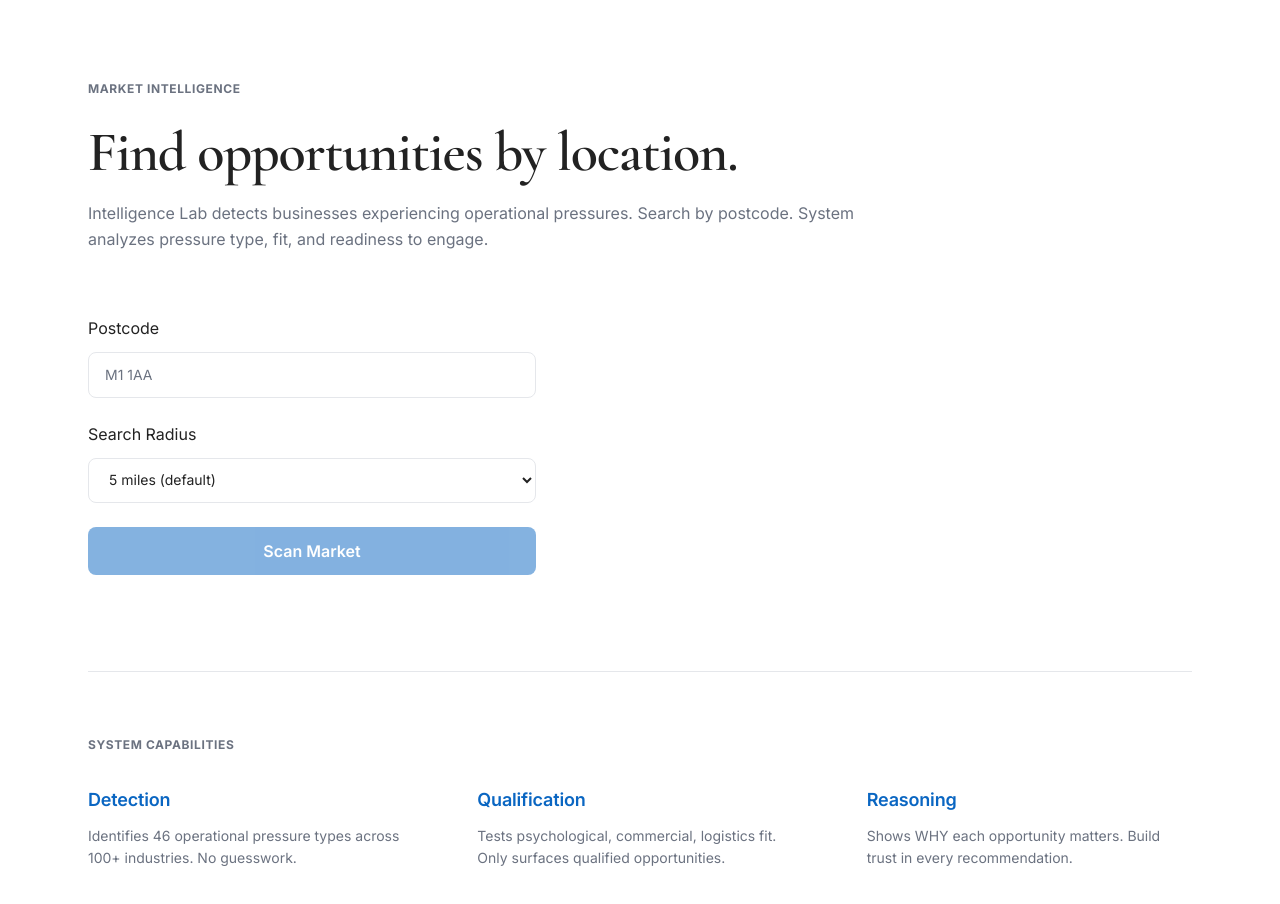
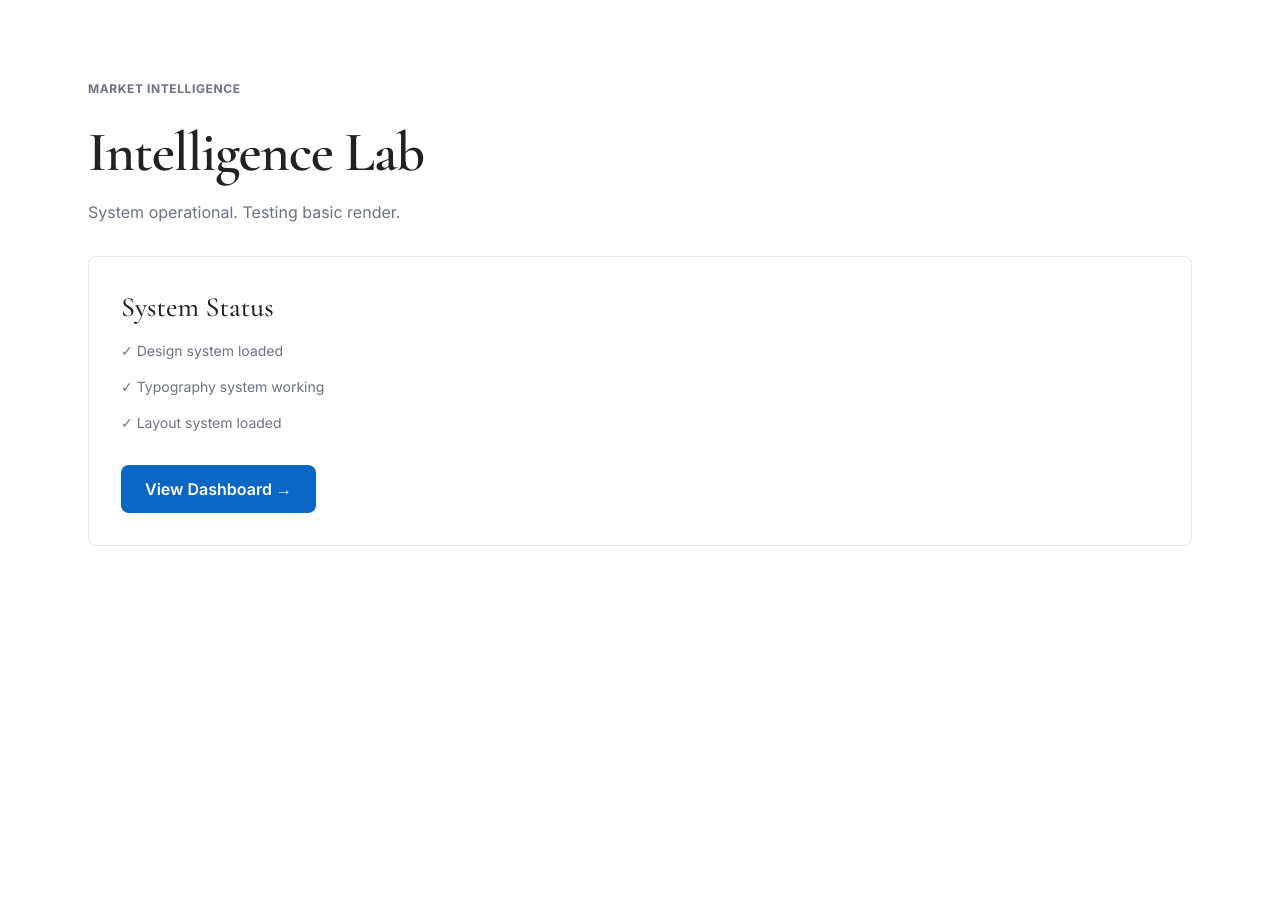
Before and after one commit to whoisjimilitan/intelligence-lab, a Next.js app: page / in a window 1280 px wide. Shown: the top 904 px of the page. After the commit the page ends 800 px from the top, so only its background shows below. Built offline with nearby package versions, Linux system fonts and the light colour scheme.

Commit message:
fix: Simplify homepage to debug 404 error

```diff
--- a/src/app/page.tsx
+++ b/src/app/page.tsx
@@ -1,204 +1,30 @@
 "use client";
 
-import { useState } from "react";
-import { useRouter } from "next/navigation";
-import PostcodeSearch from "@/components/PostcodeSearch";
-import OpportunityCard from "@/components/OpportunityCard";
-import { OpportunityDetail as OpportunityDetailType } from "@/modules/types";
-import { orchestrateMarketAnalysis } from "@/lib/opportunityOrchestrator";
-
 export default function HomePage() {
-  const router = useRouter();
-  const [isLoading, setIsLoading] = useState(false);
-  const [opportunities, setOpportunities] = useState<OpportunityDetailType[]>(
-    []
-  );
-  const [searchPerformed, setSearchPerformed] = useState(false);
-  const [lastPostcode, setLastPostcode] = useState("");
-
-  const handleSearch = async (postcode: string, radius: number) => {
-    setIsLoading(true);
-    setLastPostcode(postcode);
-    try {
-      const results = await orchestrateMarketAnalysis({
-        postcode,
-        radius,
-      });
-      setOpportunities(results);
-      setSearchPerformed(true);
-    } catch (error) {
-      console.error("Error scanning market:", error);
-    } finally {
-      setIsLoading(false);
-    }
-  };
-
-  const actNow = opportunities.filter((o) => o.decision.decision === "ACT");
-  const watch = opportunities.filter((o) => o.decision.decision === "WATCH");
-
   return (
     <div className="min-h-screen bg-white">
       <div className="container-max section-spacing">
-        {/* OPERATOR'S PRIMARY QUESTION */}
-        {!searchPerformed ? (
-          <>
-            {/* Scan Market Interface */}
-            <div className="mb-24">
-              <h5 className="mb-6">Market Intelligence</h5>
-              <h1 className="mb-4">Find opportunities by location.</h1>
-              <p className="text-base text-muted mb-16 max-w-3xl leading-relaxed">
-                Intelligence Lab detects businesses experiencing operational
-                pressures. Search by postcode. System analyzes pressure type,
-                fit, and readiness to engage.
-              </p>
+        <h5 className="mb-6">Market Intelligence</h5>
+        <h1 className="mb-4">Intelligence Lab</h1>
+        <p className="text-base text-muted mb-8">
+          System operational. Testing basic render.
+        </p>
 
-              {/* Search Component */}
-              <div className="mb-24">
-                <PostcodeSearch onSearch={handleSearch} isLoading={isLoading} />
-              </div>
-
-              {/* Value Prop: What This System Does */}
-              <div className="border-t border-subtle pt-16">
-                <h5 className="mb-8">System Capabilities</h5>
-                <div className="grid grid-cols-1 md:grid-cols-3 gap-16">
-                  <div>
-                    <h4 className="text-brand mb-3">Detection</h4>
-                    <p className="text-sm text-muted leading-relaxed">
-                      Identifies 46 operational pressure types across 100+
-                      industries. No guesswork.
-                    </p>
-                  </div>
-                  <div>
-                    <h4 className="text-brand mb-3">Qualification</h4>
-                    <p className="text-sm text-muted leading-relaxed">
-                      Tests psychological, commercial, logistics fit. Only
-                      surfaces qualified opportunities.
-                    </p>
-                  </div>
-                  <div>
-                    <h4 className="text-brand mb-3">Reasoning</h4>
-                    <p className="text-sm text-muted leading-relaxed">
-                      Shows WHY each opportunity matters. Build trust in every
-                      recommendation.
-                    </p>
-                  </div>
-                </div>
-              </div>
-            </div>
-          </>
-        ) : (
-          <>
-            {/* SCAN COMPLETE: Show Results */}
-
-            {/* State: What was found? */}
-            <div className="mb-20 pb-16 border-b border-subtle">
-              <h5 className="mb-6">Results for {lastPostcode}</h5>
-              <p className="text-base text-muted mb-12">
-                Found {opportunities.length}{" "}
-                {opportunities.length === 1 ? "opportunity" : "opportunities"}.{" "}
-                {actNow.length} ready to contact now.
-              </p>
-
-              {/* Quick Metrics */}
-              <div className="grid grid-cols-2 md:grid-cols-4 gap-12">
-                <div>
-                  <p className="text-metric">{opportunities.length}</p>
-                  <p className="text-label mt-4">Total</p>
-                </div>
-                <div>
-                  <p
-                    className="text-metric"
-                    style={{ color: "var(--color-brand)" }}
-                  >
-                    {actNow.length}
-                  </p>
-                  <p className="text-label mt-4">Ready Now</p>
-                </div>
-                <div>
-                  <p className="text-metric text-muted">{watch.length}</p>
-                  <p className="text-label mt-4">Monitor</p>
-                </div>
-                <div>
-                  <p className="text-metric">
-                    {opportunities.length > 0
-                      ? Math.round(
-                          (actNow.length / opportunities.length) * 100
-                        )
-                      : 0}
-                    %
-                  </p>
-                  <p className="text-label mt-4">Qualified</p>
-                </div>
-              </div>
-            </div>
-
-            {/* NEXT STEP: Contact These Now */}
-            {actNow.length > 0 && (
-              <div className="mb-24">
-                <div className="mb-12">
-                  <h3>Contact These Now</h3>
-                  <p className="text-base text-muted mt-2">
-                    Highest probability of engagement. Risk-tested and verified.
-                  </p>
-                </div>
-
-                <div className="grid grid-cols-1 md:grid-cols-2 gap-8">
-                  {actNow.map((opp, idx) => (
-                    <OpportunityCard
-                      key={idx}
-                      opportunity={opp}
-                      onClick={() =>
-                        router.push(
-                          `/company?name=${encodeURIComponent(opp.cluster.name)}`
-                        )
-                      }
-                    />
-                  ))}
-                </div>
-              </div>
-            )}
-
-            {/* SECONDARY: Monitor These */}
-            {watch.length > 0 && (
-              <div className="mb-24 opacity-75">
-                <div className="mb-12">
-                  <h3>Monitor These</h3>
-                  <p className="text-base text-muted mt-2">
-                    Lower confidence. Develop before scaling outreach.
-                  </p>
-                </div>
-
-                <div className="grid grid-cols-1 md:grid-cols-2 gap-8">
-                  {watch.map((opp, idx) => (
-                    <OpportunityCard
-                      key={idx}
-                      opportunity={opp}
-                      onClick={() =>
-                        router.push(
-                          `/company?name=${encodeURIComponent(opp.cluster.name)}`
-                        )
-                      }
-                    />
-                  ))}
-                </div>
-              </div>
-            )}
-
-            {/* Return to Search */}
-            <div className="border-t border-subtle pt-16">
-              <button
-                onClick={() => {
-                  setSearchPerformed(false);
-                  setOpportunities([]);
-                  setLastPostcode("");
-                }}
-                className="btn-ghost"
-              >
-                ← Search Another Market
-              </button>
-            </div>
-          </>
-        )}
+        <div className="border border-subtle rounded-lg p-8 bg-white">
+          <h3 className="mb-4">System Status</h3>
+          <p className="text-sm text-muted mb-4">
+            ✓ Design system loaded
+          </p>
+          <p className="text-sm text-muted mb-4">
+            ✓ Typography system working
+          </p>
+          <p className="text-sm text-muted mb-4">
+            ✓ Layout system loaded
+          </p>
+          <a href="/admin" className="btn-primary inline-block mt-4">
+            View Dashboard →
+          </a>
+        </div>
       </div>
     </div>
   );
```
